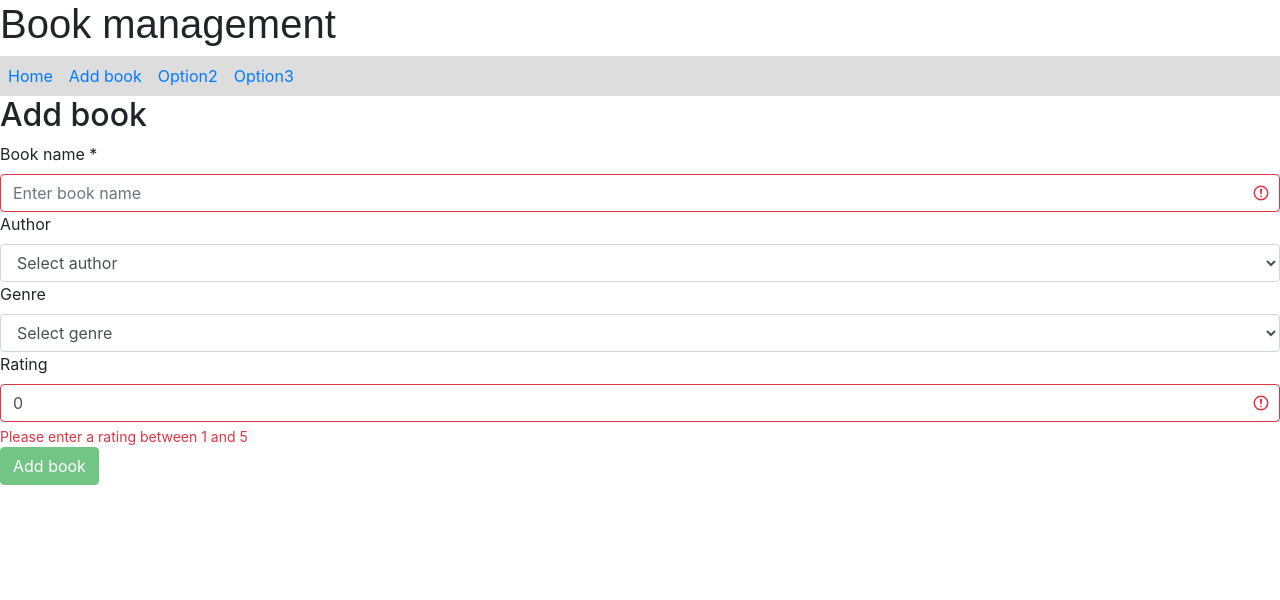
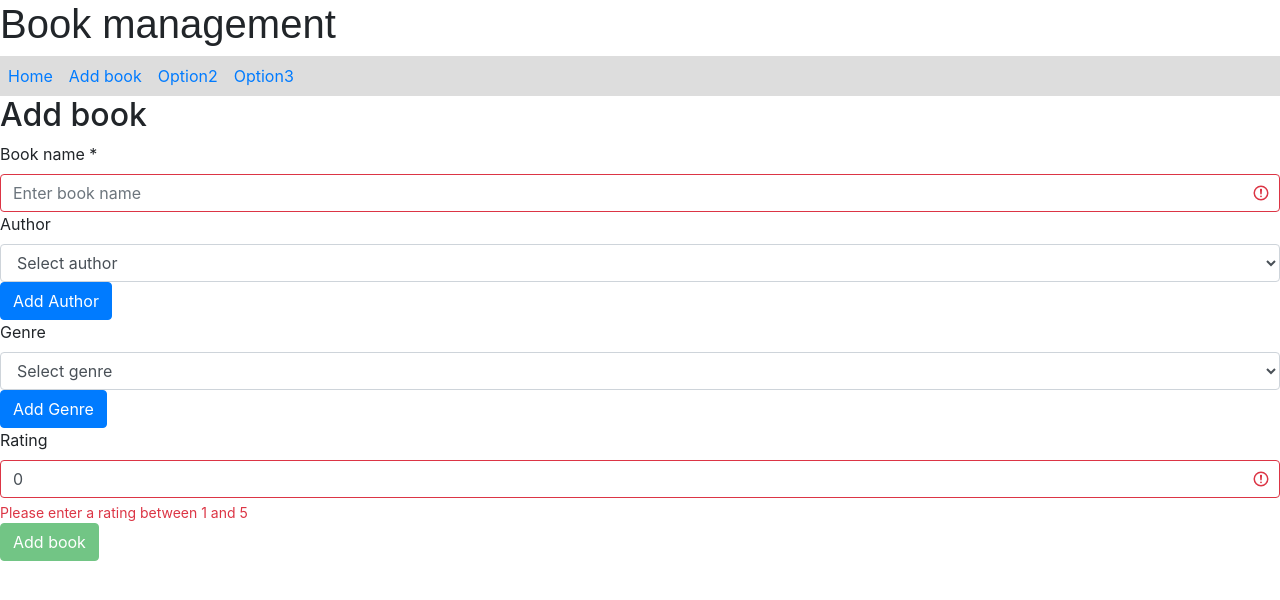
Before and after one commit to kaneran/angular-practice-project-book-manager, an Angular app: page /add-book-component in a window 1280 px wide. Shown: the top 600 px of the page. Built offline with nearby package versions, Linux system fonts and the light colour scheme.

Commit message:
3 files modified, 1 added

```diff
--- a/src/app/add-book.component.html
+++ b/src/app/add-book.component.html
@@ -7,18 +7,27 @@
 		{{nameErrorMessage}}
 	</div>
 
-	<label>Author</label>
-	<select *ngIf="authors$ | async as authors" class="form-control" formControlName="author">
+	<div>
+		<label>Author</label>
+		<div formArrayName="authors" *ngFor="let author of authors.controls; let i=index">
+			<select *ngIf="authors$ | async as authors" class="form-control" [formControlName]="i">
       <option selected>Select author</option>
       <option *ngFor="let author of authors">{{author}}</option>
     </select>
+		</div>
+		<button class="btn btn-primary" (click)="addAuthor()" [disabled]="!authors.valid">Add Author</button>
+	</div>
 
 	<label>Genre</label>
-	<select *ngIf="genres$ | async as genres" class="form-control" formControlName="genre">
+	<div formArrayName="genres" *ngFor="let genre of genres.controls; let i=index">
+		<select *ngIf="genres$ | async as genres" class="form-control" [formControlName]="i">
       <option selected>Select genre</option>
       <option *ngFor="let genre of genres">{{genre}}</option>
     </select>
-
+	</div>
+	<div>
+		<button class="btn btn-primary" (click)="addGenre()">Add Genre</button>
+	</div>
 	<label>Rating</label>
 	<input type="number" class="form-control" placeholder="Enter rating" formControlName="rating" [ngClass] ="{'is-invalid': bookForm.get('rating').errors}">
 	<div class="invalid-feedback" *ngIf="bookForm.get('rating').errors?.invalidRating">
--- a/src/app/add-book.component.ts
+++ b/src/app/add-book.component.ts
@@ -1,7 +1,9 @@
 import { Component, Input, OnInit } from "@angular/core";
 import {
   AbstractControl,
+  FormArray,
   FormBuilder,
+  FormControl,
   FormGroup,
   ValidatorFn,
   Validators
@@ -37,17 +39,43 @@ export class AddBookComponent implements OnInit {
     private _genreService: GenreService,
     private _authorService: AuthorService
   ) {}
+
   ngOnInit(): void {
     this.nameErrorMessage = "";
     this.ratingErrorMessage = "";
     this.bookForm = this.fb.group({
       name: ["", [Validators.required, this.checkBookExists()]],
-      author: "",
-      genre: "",
+      genres: this.fb.array([this.buildGenre()]),
+      authors: this.fb.array([this.buildAuthor()]),
       rating: ["0", this.inRange(1, 5)]
     });
     this.genres$ = this._genreService.getGenres();
     this.authors$ = this._authorService.getAuthorNames();
+    console.log(this.bookForm);
+  }
+
+  addGenre() {
+    this.genres.push(this.buildGenre());
+  }
+
+  addAuthor() {
+    this.authors.push(this.buildAuthor());
+  }
+
+  buildGenre(): FormControl {
+    return new FormControl("");
+  }
+
+  buildAuthor(): FormControl {
+    return new FormControl("");
+  }
+
+  get genres(): FormArray {
+    return <FormArray>this.bookForm.get("genres");
+  }
+
+  get authors(): FormArray {
+    return <FormArray>this.bookForm.get("authors");
   }
 
   validateFormControl(control: AbstractControl): { [key: string]: any } | null {
--- a/src/app/app.component.ts
+++ b/src/app/app.component.ts
@@ -7,7 +7,7 @@ import { IBook } from "./IBook";
 @Component({
   selector: "my-app",
   templateUrl: "./app.component.html",
-  styleUrls: ["./app.component.css"],
+  styleUrls: ["./app.component.css", "./add-book.component.css"],
   changeDetection: ChangeDetectionStrategy.OnPush
 })
 export class AppComponent {
```
Also changed, not shown: src/app/add-book.component.css (added).
